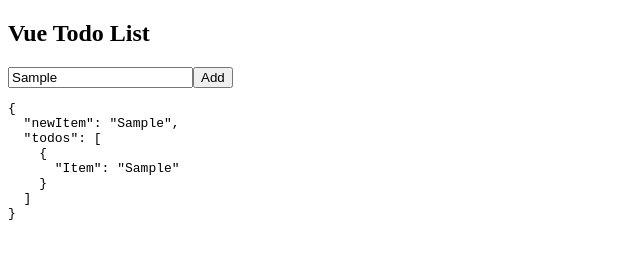
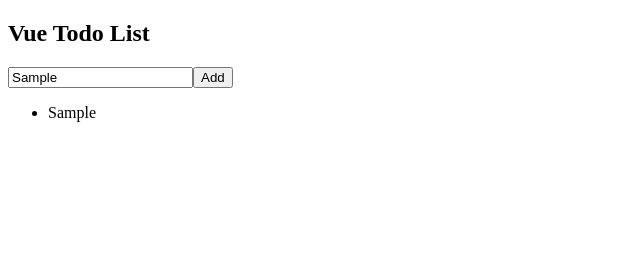
Before and after one commit to shotasato0/Vue.js_practice, a plain HTML site: page index.html in a window 1280 px wide. Both pictures are taken after typing "Sample" into the empty fields and a click on the button "Add". Shown: the whole page, without its empty margins (0-640 px from the left). Drawn offline with nearby package versions, Linux system fonts and the light colour scheme.

Commit message:
[update] 登録されたTodoをリスト表示する処理を追加
入力されたTodoを画面上に表示するため、v-forでtodos配列をループし、リストとして出力する処理を追加しました。デバッグ用の<pre>表示は削除しました。

```diff
--- a/index.html
+++ b/index.html
@@ -13,7 +13,11 @@
         <input type="text" v-model="newItem">
         <button v-on:click="addItem">Add</button>
       </form>
-      <pre>{{ $data }}</pre>
+      <ul>
+        <li v-for="todo in todos">
+          <span>{{ todo.Item }}</span>
+        </li>
+      </ul>
     </div>
     <script src="https://cdn.jsdelivr.net/npm/vue@3.1.5"></script>
     <script src="js/main.js"></script>
```
